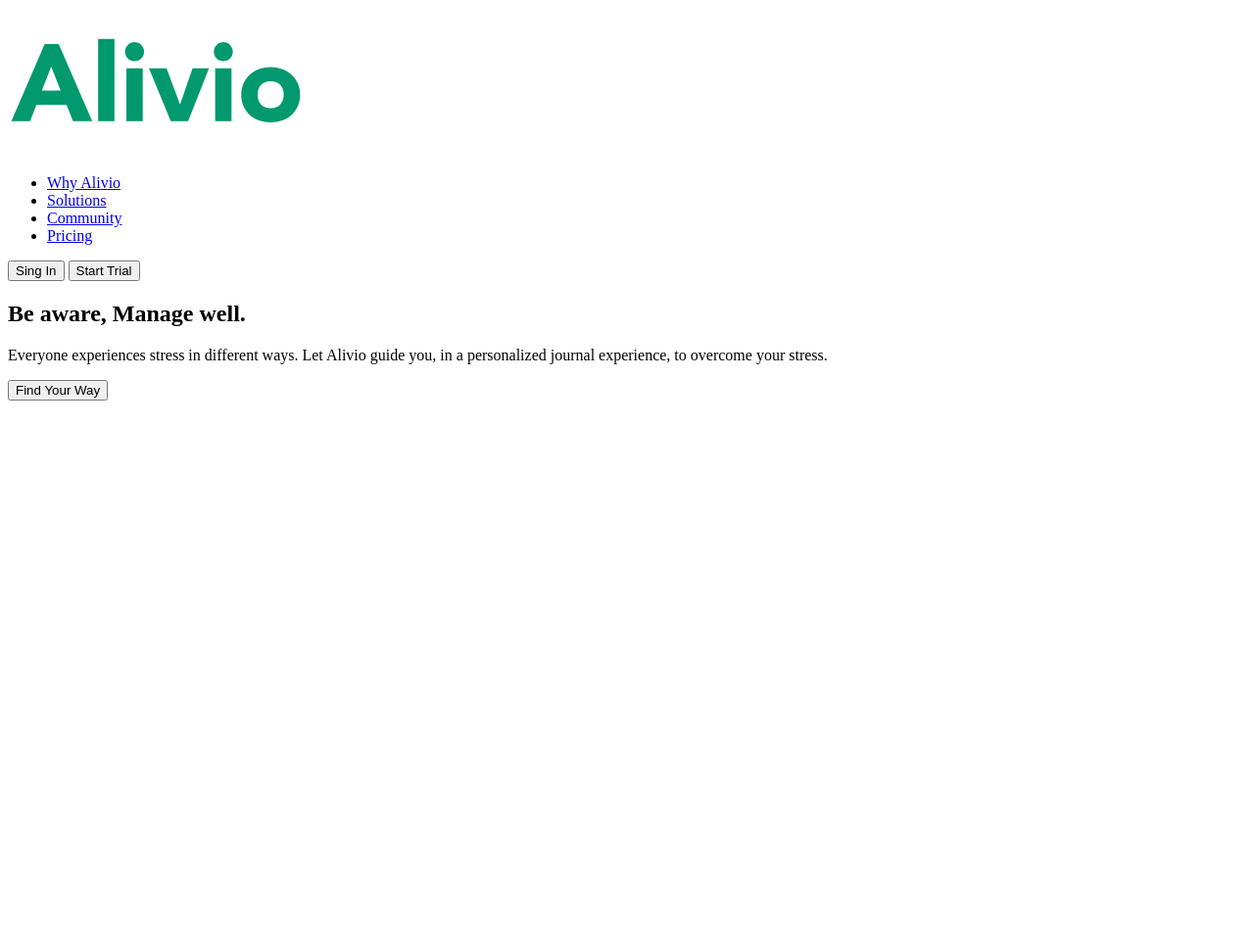
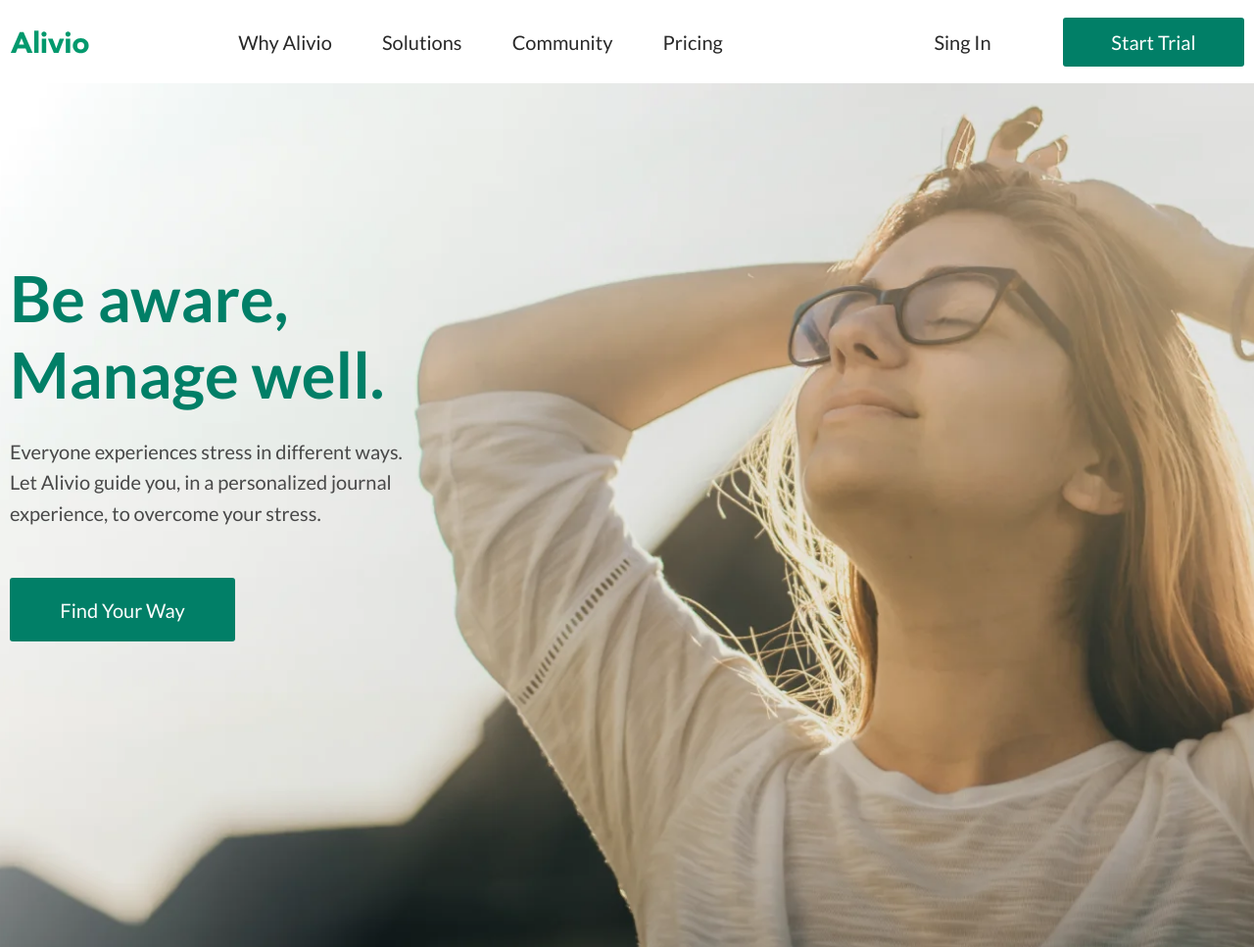
Before and after one commit to pip74klo/alivio_page, a plain HTML site: page index.html in a window 1280 px wide. Shown: the top 967 px of the page at 98% size. Before the commit the page ends 800 px from the top, so only its background shows below. Drawn offline with Linux system fonts and the light colour scheme; the site is published under a folder, as on GitHub Pages, so addresses that start at the root find nothing.

Commit message:
upgrade css

```diff
--- a/index.css
+++ b/index.css
@@ -1,4 +1,4 @@
-@import url('/styles/variables.css');
-@import url('/styles/basic.css');
-@import url('/styles/header.css');
-@import url('/styles/hero.css');
+@import url('styles/variables.css');
+@import url('styles/basic.css');
+@import url('styles/header.css');
+@import url('styles/hero.css');
```
